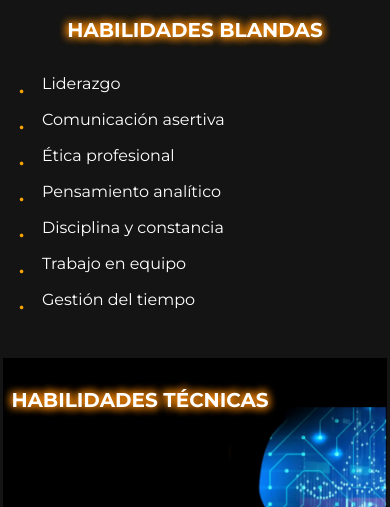
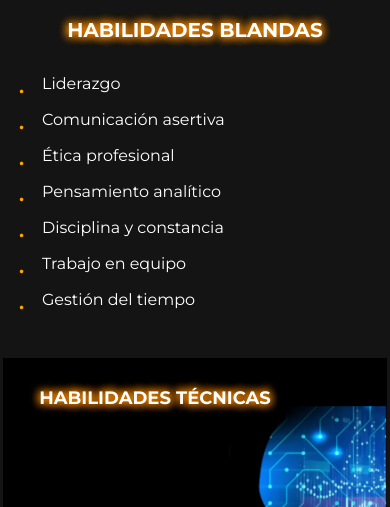
Before and after one commit to Albert-Gutierrez/portafolio-web-personal, a plain HTML site: page 3habilidades.html in a window 390 px wide. Shown: the part 72-579 px from the top of the page. Drawn offline with nearby package versions, Linux system fonts and the light colour scheme.

Commit message:
se modifico error en la seccion estudios, se modifico estilos responsive en la seccion habilidades

```diff
--- a/css/style.css
+++ b/css/style.css
@@ -925,8 +925,8 @@ footer {
   }
 
   .habilidades-tecnicas h2{
-    font-size: 20px;
-    margin-left: -110px;
+    font-size: 18px;
+    margin-left: -80px;
   }
 
   .habilidades-blandas li {
@@ -937,7 +937,7 @@ footer {
   .habilidades-tecnicas .iconos {
     grid-template-columns: repeat(3, 1fr);
     gap: 15px;
-     margin-left: 60px;
+    margin-left: 60px;
   }
 
   .habilidades-tecnicas img {
```
Also changed, not shown: 5estudios.html (+1 -1 lines).
